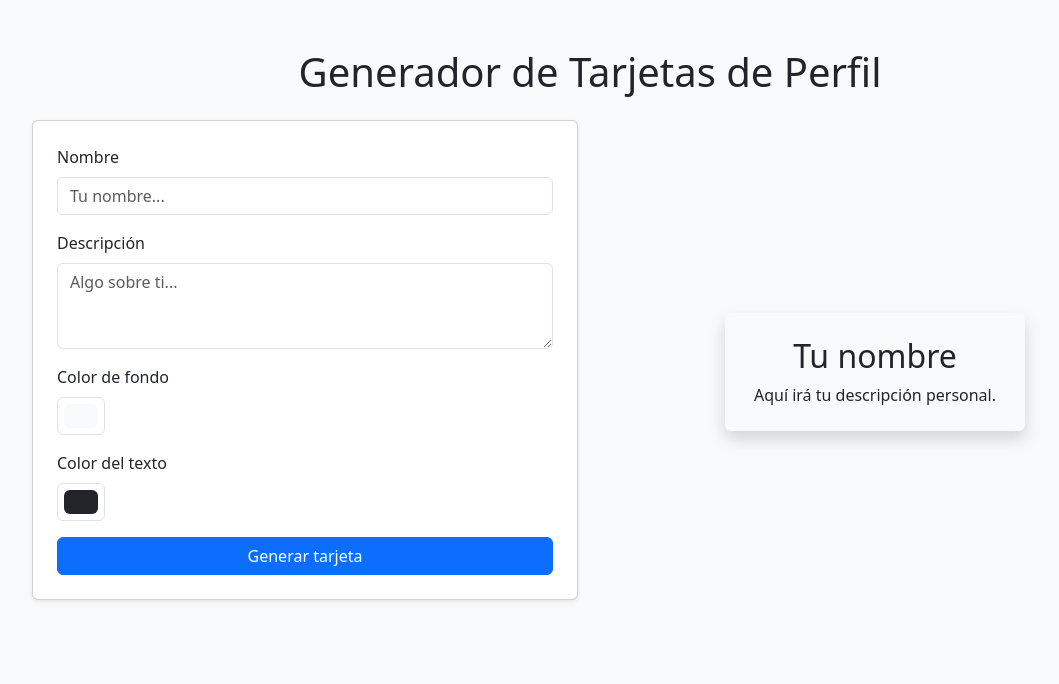
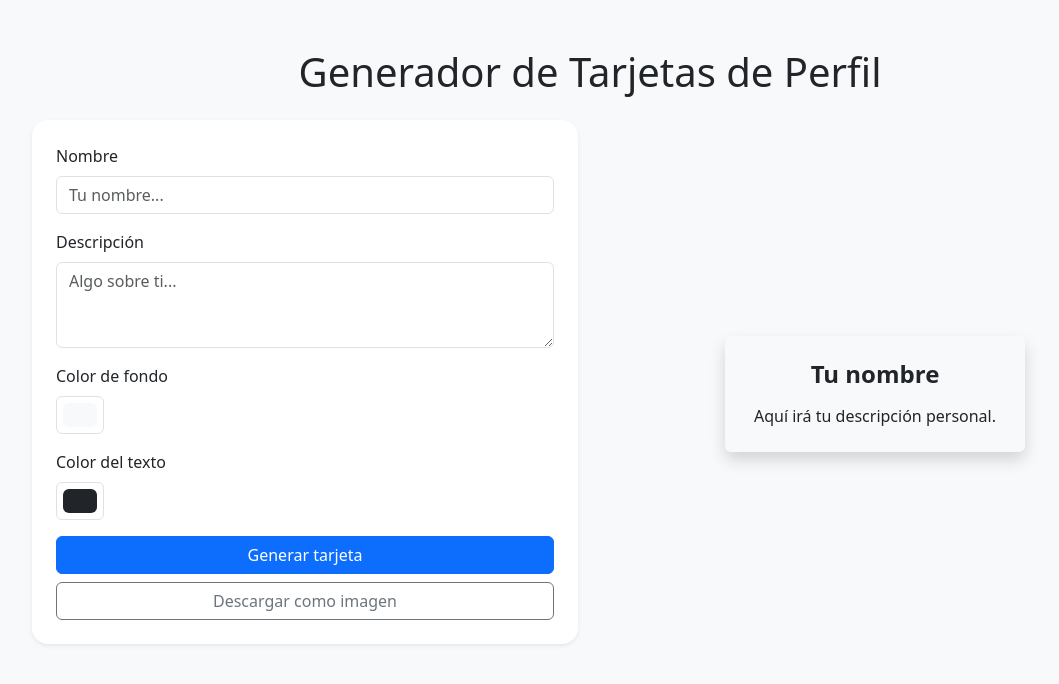
Before and after one commit to JaimeGHE/generador-tarjetas-perfil, a plain HTML site: page index.html in a window 1280 px wide. Shown: the whole page, without its empty margins (50-1109 px from the left). Drawn offline with nearby package versions, Linux system fonts and the light colour scheme.

Commit message:
Añadida posibilidad de descargar la imagen

```diff
--- a/index.html
+++ b/index.html
@@ -35,6 +35,9 @@
           <button type="button" onclick="generarTarjeta()" class="btn btn-primary w-100">
             Generar tarjeta
           </button>
+            <button type="button" onclick="descargarImagen()" class="btn btn-outline-secondary w-100 mt-2">
+            Descargar como imagen
+            </button>
         </form>
       </div>
       <div class="col-md-6 d-flex align-items-center justify-content-center">
@@ -47,5 +50,6 @@
   </div>
 
   <script src="public/script.js"></script>
+  <script src="https://cdn.jsdelivr.net/npm/html2canvas@1.4.1/dist/html2canvas.min.js"></script>
 </body>
 </html>
--- a/public/script.js
+++ b/public/script.js
@@ -11,3 +11,13 @@
   tarjeta.style.backgroundColor = colorFondo;
   tarjeta.style.color = colorTexto;
 }
+
+function descargarImagen() {
+  const tarjeta = document.getElementById('tarjeta');
+  html2canvas(tarjeta).then((canvas) => {
+    const enlace = document.createElement('a');
+    enlace.download = 'mi-tarjeta.png';
+    enlace.href = canvas.toDataURL('image/png');
+    enlace.click();
+  });
+}
--- a/public/styles.css
+++ b/public/styles.css
@@ -0,0 +1,36 @@
+body {
+  font-family: system-ui, sans-serif;
+}
+
+#tarjeta {
+  transition: all 0.3s ease;
+  border-radius: 1rem;
+  box-shadow: 0 8px 24px rgba(0, 0, 0, 0.08);
+  padding: 2rem;
+}
+
+#tarjeta h2 {
+  font-size: 1.5rem;
+  font-weight: 600;
+  margin-bottom: 1rem;
+}
+
+#tarjeta p {
+  font-size: 1rem;
+  line-height: 1.5;
+}
+
+form.card {
+  border-radius: 1rem;
+  border: none;
+  box-shadow: 0 4px 12px rgba(0, 0, 0, 0.05);
+}
+
+form .form-control:focus,
+form .form-control-color:focus {
+  box-shadow: 0 0 0 0.2rem rgba(0, 123, 255, 0.25);
+}
+
+button {
+  transition: background-color 0.2s ease;
+}
```
